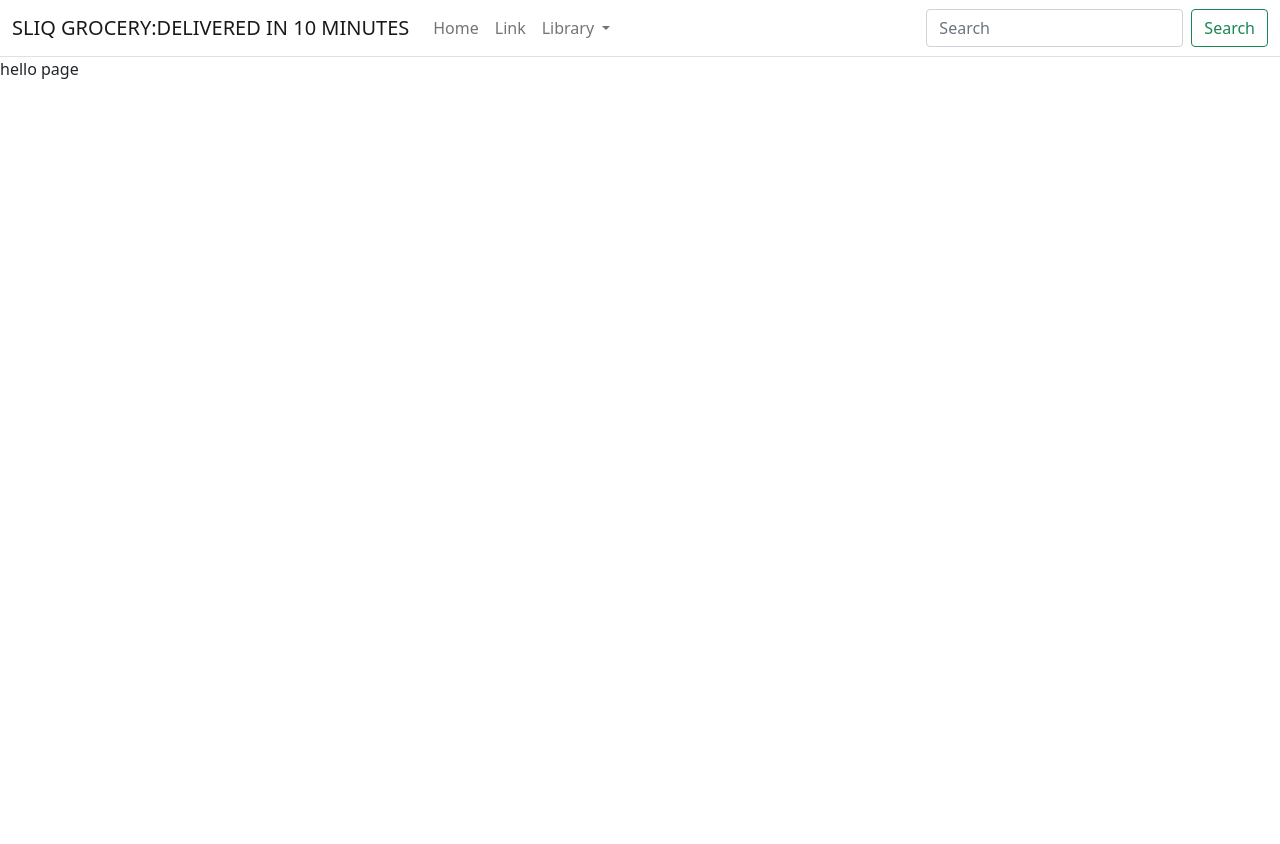
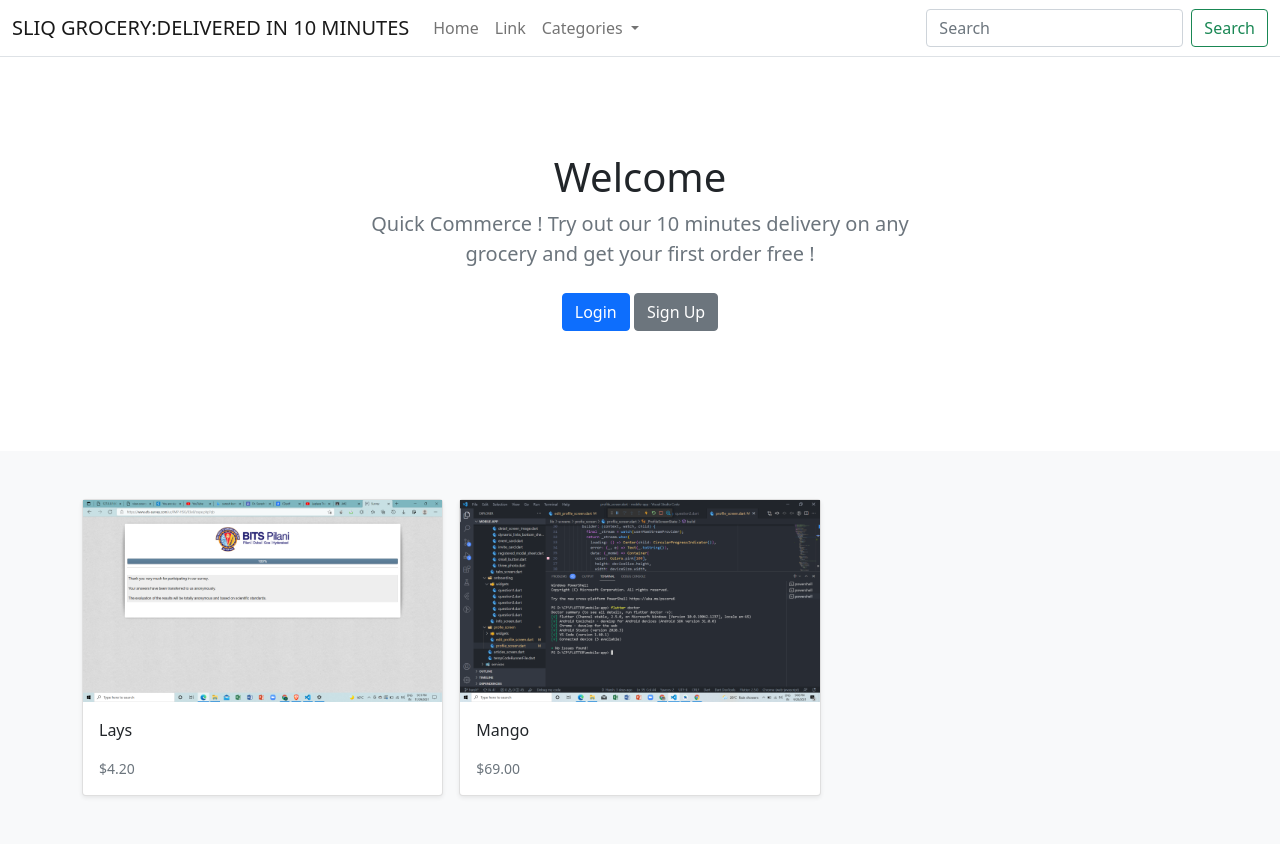
Before and after one commit to HarshRathi2511/django-e-commerce, a Django app: page / in a window 1280 px wide. Before the commit the page ends 79 px from the top, so only its background shows below. Run offline with Django 4.2, Linux system fonts and the light colour scheme; data comes from the database, SQL or seed files in the repository; both versions use the stored data as it was after the commit; parts of the project's set-up code (start-up, migrations or seed data) failed here and were passed over; some libraries are stand-ins or nearby versions.

Commit message:
basic styling and displaying the products grid

```diff
--- a/core/settings.py
+++ b/core/settings.py
@@ -65,6 +65,7 @@
                 'django.template.context_processors.request',
                 'django.contrib.auth.context_processors.auth',
                 'django.contrib.messages.context_processors.messages',
+                'store.views.categories',
             ],
         },
     },
--- a/info.txt
+++ b/info.txt
@@ -3,3 +3,6 @@
   activate:- venv\Scripts\activate
   install django:- pip install django
   start:- django-admin startproject <project_name> .
+
+
+ Adding view to every page in django
--- a/store/templates/store/base.html
+++ b/store/templates/store/base.html
@@ -31,7 +31,7 @@
                         <li class="nav-item dropdown">
                             <a class="nav-link dropdown-toggle" href="#" id="navbarDropdown" role="button"
                                 data-bs-toggle="dropdown" aria-expanded="false">
-                                Library
+                                Categories
                             </a>
                             <ul class="dropdown-menu" aria-labelledby="navbarDropdown">
                                 <li><a class="dropdown-item" href="{% url "store:home_products" %}">All</a></li>
--- a/store/templates/store/home.html
+++ b/store/templates/store/home.html
@@ -1,8 +1,46 @@
-{% extends './base.html' %}
-{%load static%}
+{% extends './base.html' %} {%load static%} {%block title%}Home{% endblock%}
+{%block content%}
+<main>
 
-{%block title%}Home{% endblock%}
+    <section class="py-5 text-center container">
+      <div class="row py-lg-5">
+        <div class="col-lg-6 col-md-8 mx-auto">
+          <h1 class="fw-light">Welcome</h1>
+          <p class="lead text-muted">Quick Commerce ! Try out our 10 minutes delivery on any grocery and get your first order free !</p>
+          <p>
+            <a href="#" class="btn btn-primary my-2">Login</a>
+            <a href="#" class="btn btn-secondary my-2">Sign Up</a>
+          </p>
+        </div>
+      </div>
+    </section>
 
-{%block content%}
-   hello page
+    <div class="album py-5 bg-light">
+      <div class="container">
+
+        <div class="row row-cols-1 row-cols-sm-2 row-cols-md-3 g-3">
+
+          {%for product in products%}
+          <div class="col">
+            <div class="card shadow-sm">
+              <img class="img-fluid" alt="Responsive image" src="{{ product.image.url }}">
+              <div class="card-body">
+                <p class="card-text">
+                  <a class="text-dark text-decoration-none" href="{{ product.get_absolute_url }}">{{ product.title }}</a>
+                </p>
+                <div class="d-flex justify-content-between align-items-center">
+                  <small class="text-muted">${{product.price}}</small>
+                </div>
+              </div>
+            </div>
+          </div>
+          {% endfor%}
+          </div>
+        </div>
+      </div>
+    </div>
+
+  </main>
+
+
 {%endblock%}
--- a/store/views.py
+++ b/store/views.py
@@ -1,10 +1,15 @@
 from django.shortcuts import render
 from .models import Category,Product
 
+
+def categories(request): #make this accessible in every template
+    #register this view in settings.py
+    return {
+        'categories':Category.objects.all()
+    }
 # Create your views here.
 def home_products(request):   #HttpRequest instance
     print(request.method)
     products = Product.objects.all()
     return render(request,'store/home.html',{'products':products})
-
     #render returns an HttpResponse while request is an HttpRequest class
```
Also changed, not shown: db.sqlite3, media/images/Screenshot_7.png (added).
